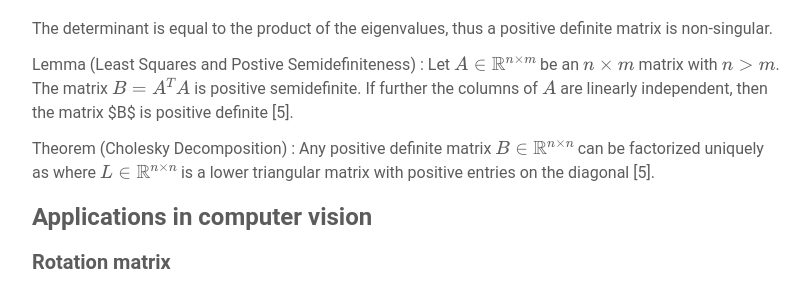
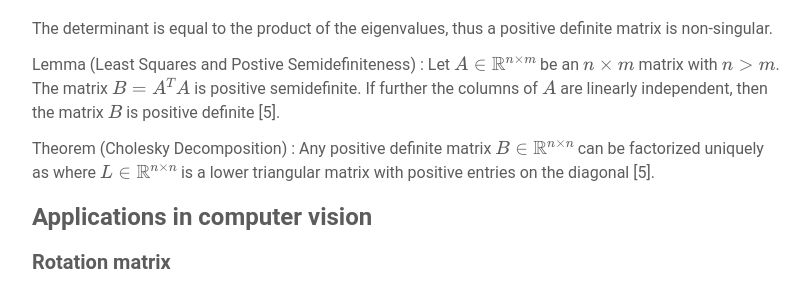
Before and after one commit to wonwinnn/wonwinnn.github.io, a Jekyll site: the page built from _posts/2022-08-30-review-of-matrices-in-computer-vision.md, in a window 1280 px wide and 900 px high, scrolled down 1129 px. Shown: the part 181-473 px from the top of the window, without its empty margins (232-1042 px from the left). Built offline with Jekyll 4.4.1, drawn with Linux system fonts in a browser that asks for light colours; some web fonts are replaced.

```diff
--- a/_posts/2022-08-30-review-of-matrices-in-computer-vision.md
+++ b/_posts/2022-08-30-review-of-matrices-in-computer-vision.md
@@ -59,7 +59,7 @@ Real symmetric matrices can be classified according to the sign of their eigenva
 
 The determinant is equal to the product of the eigenvalues, thus a positive definite matrix is non-singular.
 
-Lemma (Least Squares and Postive Semidefiniteness) : Let $$ A \in \mathbb{R}^{n \times m} $$ be an $$ n \times m$$  matrix with $$ n > m $$. The matrix $$ B = A^TA $$  is positive semidefinite. If further the columns of $$A$$  are linearly independent, then the matrix $B$ is positive definite [5].
+Lemma (Least Squares and Postive Semidefiniteness) : Let $$ A \in \mathbb{R}^{n \times m} $$ be an $$ n \times m$$  matrix with $$ n > m $$. The matrix $$ B = A^TA $$  is positive semidefinite. If further the columns of $$A$$  are linearly independent, then the matrix $$B$$ is positive definite [5].
 
 Theorem (Cholesky Decomposition) : Any positive definite matrix $$ B \in \mathbb{R}^{n \times n} $$ can be factorized uniquely as where $$ L \in \mathbb{R}^{n \times n} $$ is a lower triangular matrix with positive entries on the diagonal [5].
 
```
